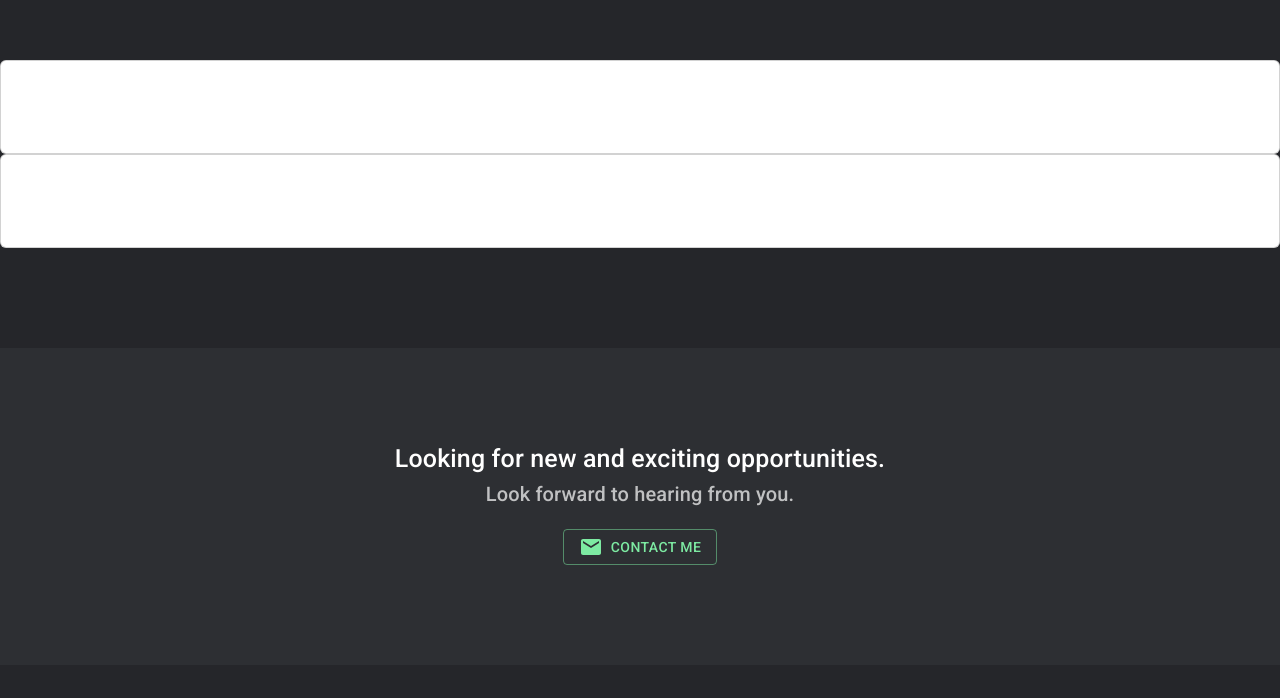
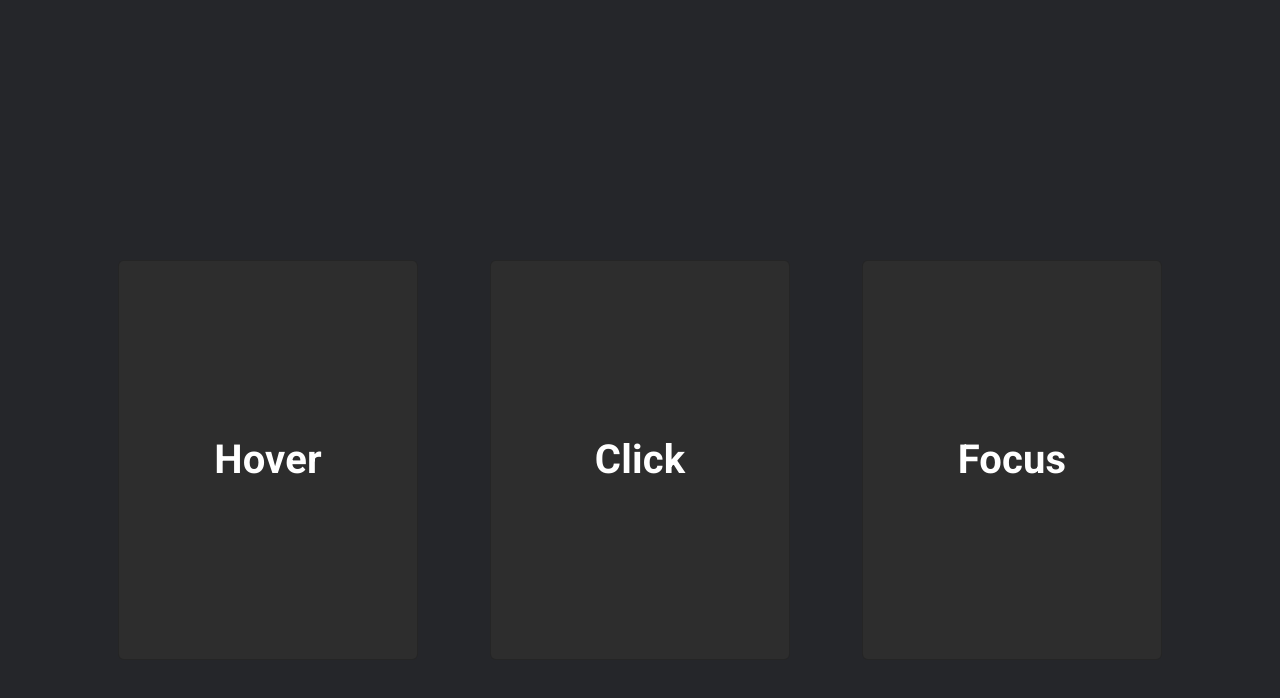
Before and after one commit to ReichertA2/Portfolio, a React (Create React App) app: page / in a window 1280 px wide. Shown: the part 1702-2400 px from the top of the page. Before the commit the page ends 2367 px from the top, so only its background shows below. Built offline with nearby package versions, Linux system fonts and the light colour scheme.

Commit message:
added the hover functionality on one card

```diff
--- a/src/App.js
+++ b/src/App.js
@@ -43,7 +43,15 @@
       <SkillsTitle/>
       <AboutMe/>
       <Experience />
-      <FlipCard />
+      <div className="container">
+      <div className="row h-100">
+        <div class="col d-flex flex-column flex-md-row justify-content-around align-items-center">
+          {cards.map((card) => (
+            <FlipCard key={card.id} card={card} />
+          ))}
+        </div>
+      </div>
+    </div>
       <Contact />
 
 
--- a/src/components/FlipCard.js
+++ b/src/components/FlipCard.js
@@ -1,15 +1,34 @@
-function FlipCard() {
+import { useState } from "react";
+import cn from "classnames";
+
+function FlipCard({ card }) {
+  const [showBack, setShowBack] = useState(false);
+
+  function handleClick() {
+    if (card.variant === "click") {
+      setShowBack(!showBack);
+    }
+  }
+
   return (
-    <div className="flip-card-outer">
-      <div className="flip-card-inner">
+    <div
+      className="flip-card-outer"
+      onClick={handleClick}
+    >
+      <div
+        className={cn("flip-card-inner", {
+          showBack,
+          "hover-trigger": card.variant === "hover"
+        })}
+      >
         <div className="card front">
           <div className="card-body d-flex justify-content-center align-items-center">
-            <p className="card-text fs-1 fw-bold">Front</p>
+            <p className="card-text fs-1 fw-bold">{card.front}</p>
           </div>
         </div>
         <div className="card back">
           <div className="card-body d-flex justify-content-center align-items-center">
-            <p className="card-text fs-1 fw-bold">Back</p>
+            <p className="card-text fs-1 fw-bold">{card.back}</p>
           </div>
         </div>
       </div>
--- a/src/styles.scss
+++ b/src/styles.scss
@@ -0,0 +1,59 @@
+@import url('https://fonts.googleapis.com/css2?family=Ubuntu:wght@400;700&display=swap');
+
+body {
+  font-family: 'Ubuntu', sans-serif;
+//   background-image: radial-gradient(farthest-corner at 40px 40px,
+//   #f35 0%, #43e 100%);
+}
+
+.container {
+  height: 100vh;
+}
+
+.flip-card-outer {
+  width: 300px;
+  height: 400px;
+  margin: 25px 0;
+
+  &.focus-trigger:focus {
+    outline: 5px solid greenyellow;
+    outline-offset: 5px;
+  }
+
+  .flip-card-inner {
+    transform-style: preserve-3d;
+    transition: .5s linear .1s;
+    position: relative;
+    width: inherit;
+    height: inherit;
+
+    &.hover-trigger:hover {
+      transform: rotateY(180deg);
+    }
+
+    &.showBack {
+      transform: rotateY(180deg);
+    }
+
+    .card {
+      backface-visibility: hidden;
+      position: absolute;
+      top: 0;
+      left: 0;
+      width: 100%;
+      height: 100%;
+
+      &.front {
+        transform: rotateY(0);
+        background-color: #2d2d2d;
+        color: #fff;
+      }
+
+      &.back {
+        transform: rotateY(180deg);
+        background-color: #fff;
+        color: #2d2d2d;
+      }
+    }
+  }
+}
```
